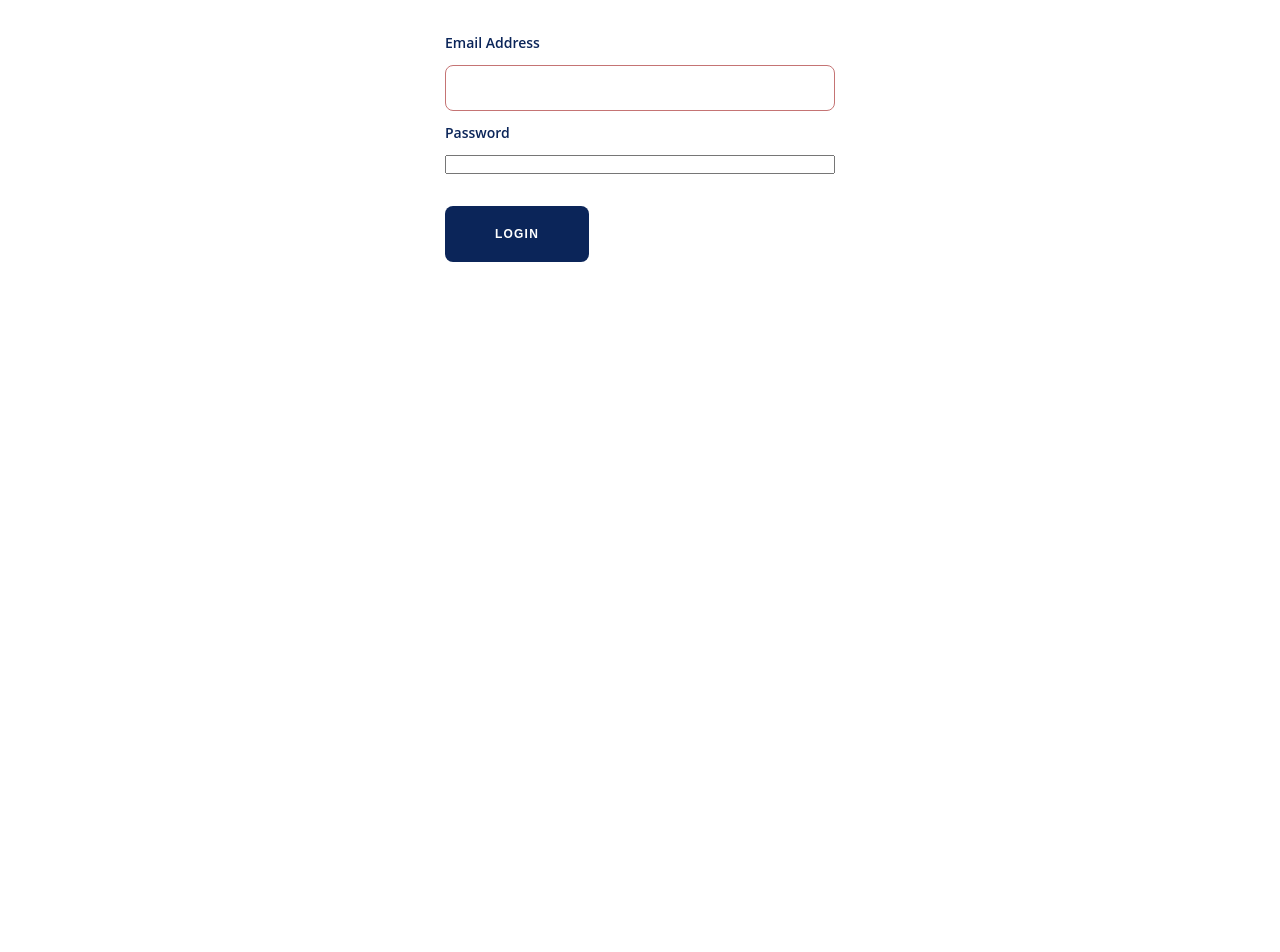
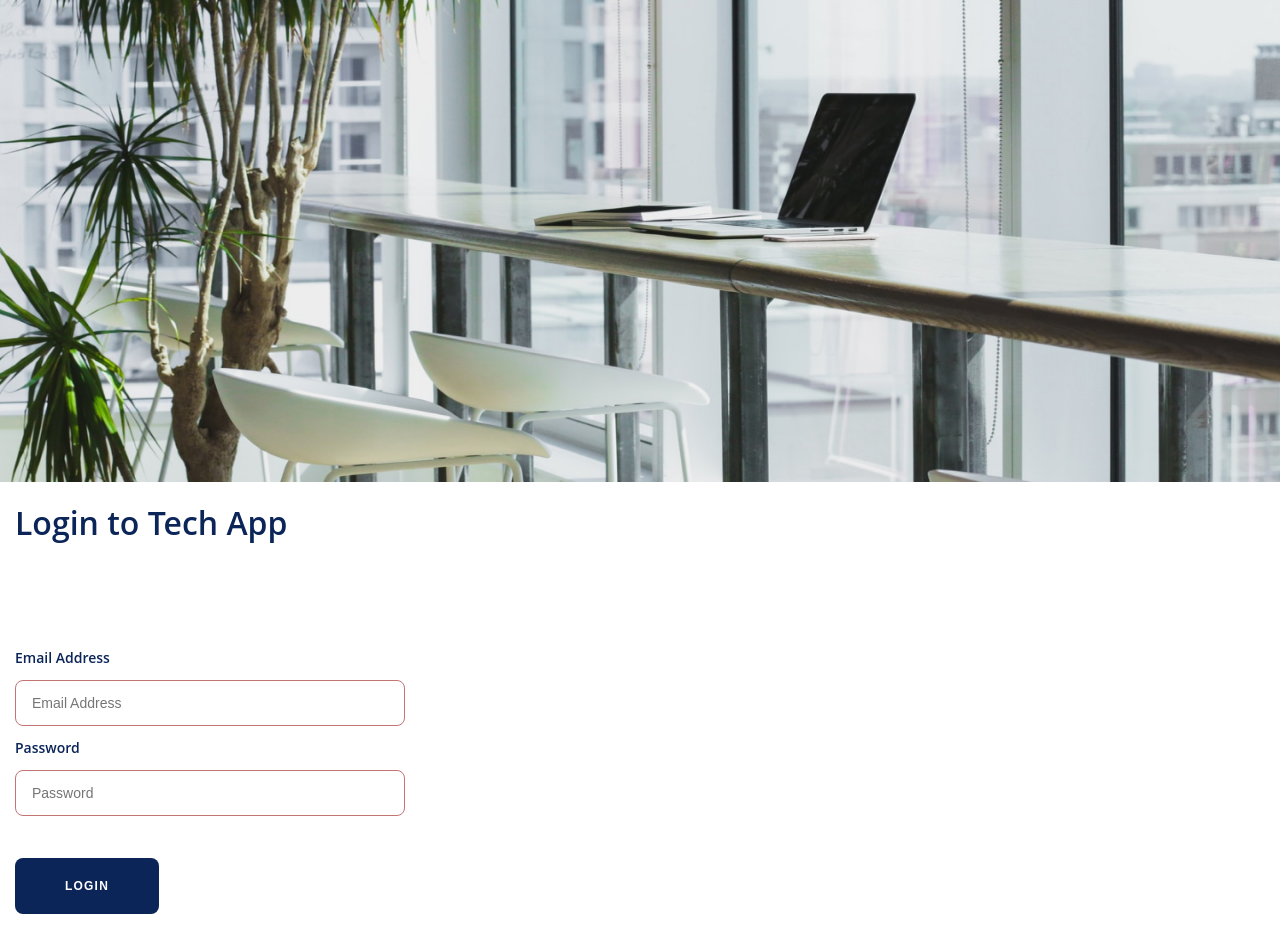
Before and after one commit to PTMAndrey/tech-challenge-2022-zero-to-nothing, a React (Create React App) app: page / in a window 1280 px wide. Shown: the part 318-1270 px from the top of the page. Before the commit the page ends 800 px from the top, so only its background shows below. Built offline with nearby package versions, Linux system fonts and the light colour scheme.

Commit message:
some changes at Login Page

```diff
--- a/src/App.js
+++ b/src/App.js
@@ -1,5 +1,5 @@
 import Routing from "./Components/Routing/Routing";
-import { GlobalStyle } from "./Assets/globalStyle/GlobalStyle";
+import { GlobalStyle } from "./Assets/GlobalStyle/GlobalStyle";
 
 function App() {
   return (
--- /dev/null
+++ b/src/Components/BackImage/BackImage.js
@@ -0,0 +1,14 @@
+import React from "react";
+import styled from "styled-components";
+import image from "../../Assets/image.jpg";
+
+const Styles = styled.img`
+  height: 100vh;
+  width: 100vw;
+  pointer-events: none;
+`;
+const BackgroundImage = () => {
+  return <Styles src={image} />;
+};
+
+export default BackgroundImage;
--- a/src/Components/Form/FormButton/FormButton.js
+++ b/src/Components/Form/FormButton/FormButton.js
@@ -18,6 +18,7 @@ const FormButton = styled.button`
   font-family: "Open-Sans", sans-serif;
   text-align: center;
   user-select: none;
+  opacity: 100% !important;
 
   :hover {
     background-color: #62799d;
--- a/src/Components/Form/FormInput/FormInput.js
+++ b/src/Components/Form/FormInput/FormInput.js
@@ -9,6 +9,7 @@ const FormInput = styled.input`
   color: #62799d;
   font-size: 14px;
   line-height: 24px;
+  opacity: 100% !important;
   margin-bottom: 10px;
 `;
 
--- a/src/Components/Form/FormLabel/FormLabel.js
+++ b/src/Components/Form/FormLabel/FormLabel.js
@@ -7,6 +7,8 @@ const FormLabel = styled.label`
   font-size: 14px;
   line-height: 24px;
   color: #0b2559;
+
+  opacity: 100% !important;
   margin-bottom: ${(props) => (props.margin ? props.margin : "10px")};
   border-bottom: ${(props) => (props.border ? props.border : "none")};
 `;
--- a/src/Pages/LoginPage/LoginPage.js
+++ b/src/Pages/LoginPage/LoginPage.js
@@ -2,7 +2,7 @@ import { useState } from "react";
 import { Helmet } from "react-helmet";
 import ReactTooltip from "react-tooltip";
 import ClipLoader from "react-spinners/ClipLoader";
-import Image from "../../Assets/image.jpg";
+import BackgroundImage from "../../Components/BackImage/BackImage";
 
 //styles
 import { css } from "@emotion/react";
@@ -16,12 +16,11 @@ import FormButton from "../../Components/Form/FormButton/FormButton";
 import { ReactComponent as ShowIcon } from "../../Assets/show-password.svg";
 import { ReactComponent as HideIcon } from "../../Assets/hide-password.svg";
 
-//Form validation imports
-import { useForm } from "react-hook-form";
-
 const LoginPage = () => {
   return (
     <MainPage>
+      <BackgroundImage />
+      <BackDropForm>
         <StyledLoginForm>
           <Helmet>
             <title>Tech Challenge | Login</title>
@@ -31,24 +30,24 @@ const LoginPage = () => {
             <form>
               <FormTitle>Login to Tech App</FormTitle>
               <FormLabel htmlFor="email">Email Address</FormLabel>
-            <FormInput type="text" id="email-address" data-for="email" />
+              <FormInput
+                placeholder="Email Address"
+                type="text"
+                id="email-address"
+                data-for="email"
+              />
               <FormLabel htmlFor="email">Password</FormLabel>
-            <input type="password" id="password" />
+              <FormInput
+                placeholder="Password"
+                type="password"
+                id="password"
+                data-for="password"
+              />
               <FormButton type="submit">Login</FormButton>
-
-            {/* <button
-            type="submit"
-            onClick={() => {
-              let email = document.getElementById("email-address").value;
-              let pass = document.getElementById("password").value;
-              alert("Email is : " + email + "\nPassword is : " + pass);
-            }}
-          >
-            Click me!
-          </button> */}
             </form>
           </Container>
         </StyledLoginForm>
+      </BackDropForm>
     </MainPage>
   );
 };
@@ -56,21 +55,27 @@ const LoginPage = () => {
 export default LoginPage;
 
 const MainPage = styled.div`
-  display: flex;
-  flex-direction: row;
   min-height: 100vh;
   user-select: none;
+  justify-content: center;
+  z-index: 1;
 `;
 
+const BackDropForm = styled.div`
+  width: 100%;
+  max-width: 420px;
+  max-height: 450px;
+  z-index: 2;
+`;
 const StyledLoginForm = styled.div`
   margin: 0 auto;
-  display: flex;
   flex-direction: column;
   align-items: stretch;
   min-height: 100vh;
   width: 100%;
   max-width: 420px;
   padding: 15px;
+  z-index: 3;
 
   a {
     text-decoration: none;
```
Also changed, not shown: src/Assets/image.jpg. Lines whose indentation alone changed are shown as unchanged.
